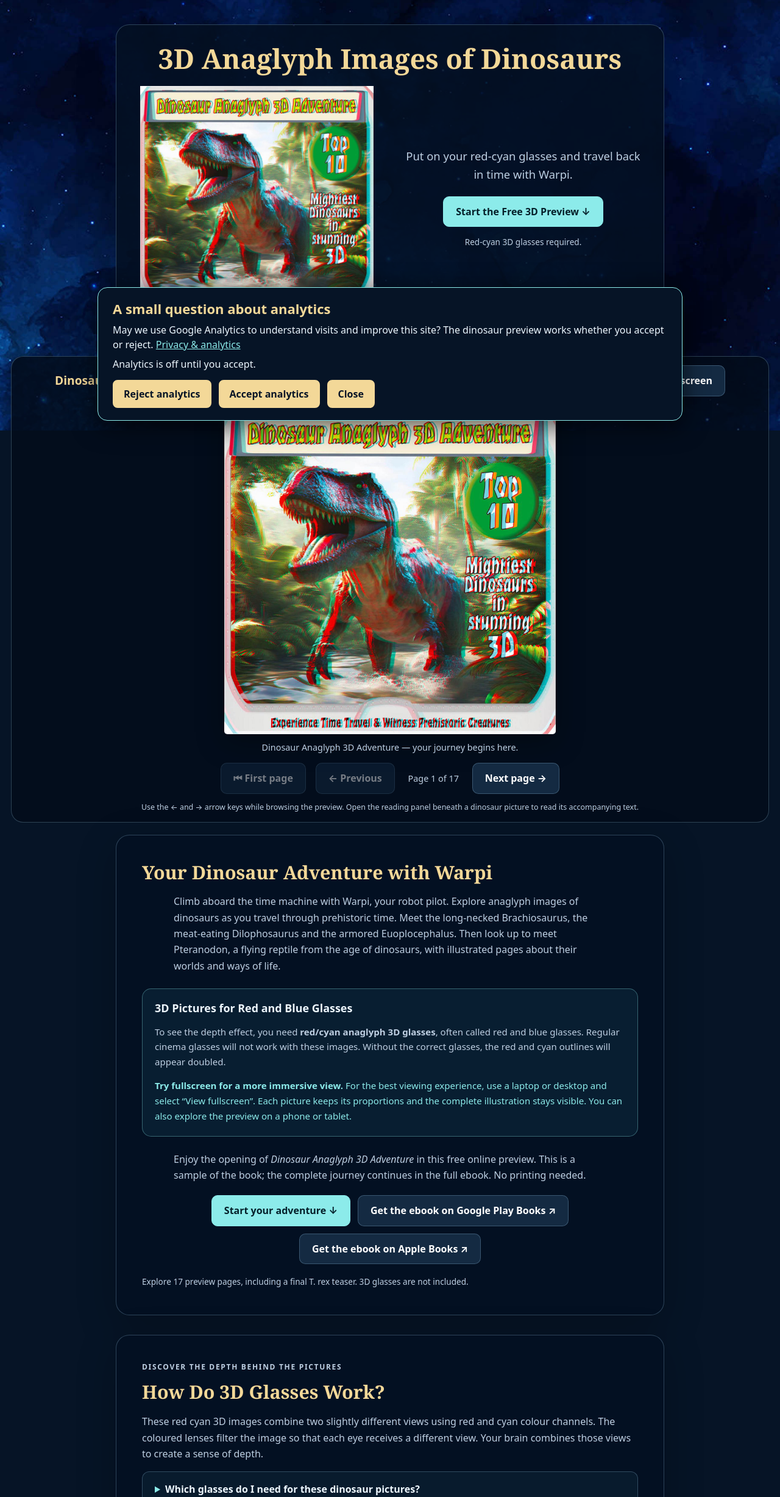
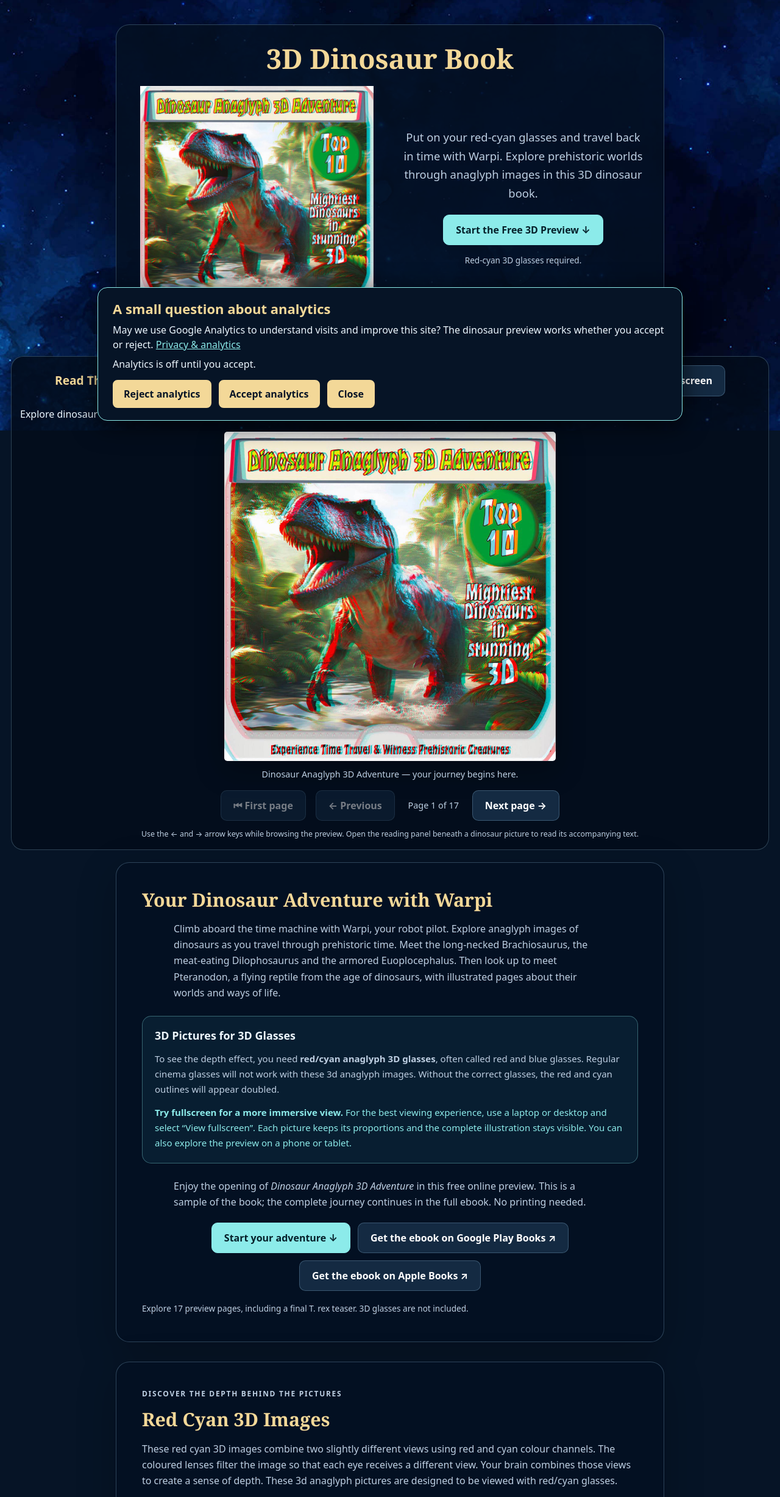
Before and after one commit to RonnieRonaldo/dino3dadventure.com, a plain HTML site: page index.html in a window 1280 px wide. Shown: the part 94-2549 px from the top of the page at 61% size. Drawn offline with Linux system fonts and the light colour scheme.

Commit message:
Add files via upload

```diff
--- a/index.html
+++ b/index.html
@@ -5,7 +5,7 @@
   <meta charset="UTF-8">
   <meta name="viewport" content="width=device-width, initial-scale=1">
 
-  <title>3D Anaglyph Images of Dinosaurs | Dino 3D Adventure</title>
+  <title>3D Dinosaur Book | Anaglyph Images &amp; 3D Pictures</title>
   <meta name="description" content="Explore dinosaur 3D pictures with red and blue glasses. Meet T. rex and other prehistoric animals in a free 17-page anaglyph book preview with Warpi.">
   <link rel="canonical" href="https://dino3dadventure.com/">
   <meta name="theme-color" content="#061426">
@@ -679,8 +679,11 @@
 .hero-cover-link{height:380px}.hero-cover{height:100%;max-height:none;object-fit:contain}
 @media(max-width:560px){.hero-cover-link{height:260px}}
 .video-load{display:flex;flex-direction:column;align-items:center;justify-content:center;gap:18px;width:100%;height:100%;padding:24px;border:0;background:linear-gradient(145deg,#142a42,#030b16);color:#edf7ff;cursor:pointer;font:inherit;text-align:center}
+.video-load{position:relative;isolation:isolate;overflow:hidden;background:#071524}
+.video-thumb{position:absolute;inset:0;width:100%;height:100%;object-fit:cover;z-index:-1;opacity:.82}
+.video-load::before{content:"";position:absolute;inset:0;background:linear-gradient(0deg,rgba(0,8,19,.88),rgba(0,8,19,.12) 60%,rgba(0,8,19,.3));z-index:-1}
 .video-load .play-icon{display:grid;place-items:center;width:70px;height:70px;border-radius:50%;background:#8cebea;color:#05202a;font-size:30px}
-.video-load:hover{background:#142a42}
+.video-load:hover .video-thumb{opacity:1}
 </style><style>
 /* Match the enhanced viewer layout before the end-of-page script runs. */
 .js .no-js .stage{display:flex}
@@ -733,7 +736,7 @@
   <main>
     <!-- VISUAL INTRODUCTION -->
     <section class="intro visual-intro" aria-labelledby="intro-title">
-      <h1 id="intro-title">3D Anaglyph Images of Dinosaurs</h1>
+      <h1 id="intro-title">3D Dinosaur Book</h1>
       <div class="hero-layout">
         <a class="hero-cover-link" href="#reader" aria-label="Start the free dinosaur 3D book preview">
           <img class="hero-cover"
@@ -742,7 +745,7 @@
                fetchpriority="high" decoding="async" width="1664" height="1651">
         </a>
         <div class="hero-copy">
-          <p class="lead">Put on your red-cyan glasses and travel back in time with Warpi.</p>
+          <p class="lead">Put on your red-cyan glasses and travel back in time with Warpi. Explore prehistoric worlds through anaglyph images in this 3D dinosaur book.</p>
           <a class="button primary" href="#reader">Start the Free 3D Preview ↓</a>
           <p class="small">Red-cyan 3D glasses required.</p>
         </div>
@@ -753,13 +756,14 @@
     <section class="reader" id="reader" aria-labelledby="reader-title">
       <div class="toolbar">
         <h2 class="reader-title" id="reader-title">
-          Dinosaur 3D Pictures — Free Book Preview
+          Read This Dinosaur Book with 3D Glasses
         </h2>
         <button class="control js-only" id="fullscreen-button"
                 type="button" aria-pressed="false">
           ⛶ View fullscreen
         </button>
       </div>
+      <p class="reader-seo-intro">Explore dinosaur 3d pictures in this free preview as Warpi guides you through a prehistoric adventure.</p>
 
       <div class="stage">
         <!-- PAGE 1: COVER -->
@@ -1361,12 +1365,12 @@
       </p>
 
       <div class="glasses-note" id="glasses">
-        <h2>3D Pictures for Red and Blue Glasses</h2>
+        <h2>3D Pictures for 3D Glasses</h2>
         <p>
           To see the depth effect, you need
           <strong>red/cyan anaglyph 3D glasses</strong>, often called
           red and blue glasses. Regular cinema glasses will not work
-          with these images. Without the correct glasses, the red and
+          with these 3d anaglyph images. Without the correct glasses, the red and
           cyan outlines will appear doubled.
         </p>
         <p class="fullscreen-tip">
@@ -1408,13 +1412,14 @@
     <!-- GENERAL INFORMATION -->
     <section class="info-section" aria-labelledby="glasses-title">
       <p class="eyebrow">Discover the depth behind the pictures</p>
-      <h2 id="glasses-title">How Do 3D Glasses Work?</h2>
+      <h2 id="glasses-title">Red Cyan 3D Images</h2>
 
       <p>
         These red cyan 3D images combine two slightly different views
         using red and cyan colour channels. The coloured lenses filter
         the image so that each eye receives a different view. Your
-        brain combines those views to create a sense of depth.
+        brain combines those views to create a sense of depth. These
+        3d anaglyph pictures are designed to be viewed with red/cyan glasses.
       </p>
 
       <details>
@@ -1496,7 +1501,7 @@
         <article class="short-card" aria-labelledby="short-title-1">
           <h3 id="short-title-1">Fall Into the Infinite Tunnel</h3>
           <div class="short-player">
-            <button class="video-load" type="button" data-video="https://www.youtube-nocookie.com/embed/wDywWy3-YxE?playsinline=1" data-title="Fall Into the Infinite Tunnel — anaglyph 3D YouTube Short"><span class="play-icon" aria-hidden="true">▶</span><span>Play video</span><span class="small">Fall Into the Infinite Tunnel — anaglyph 3D YouTube Short</span></button>
+            <button class="video-load" type="button" data-video="https://www.youtube-nocookie.com/embed/wDywWy3-YxE?playsinline=1" data-title="Fall Into the Infinite Tunnel — anaglyph 3D YouTube Short"><img class="video-thumb" src="https://i.ytimg.com/vi/wDywWy3-YxE/hqdefault.jpg" alt="" loading="lazy" decoding="async" width="480" height="360"><span class="play-icon" aria-hidden="true">▶</span><span>Play video</span><span class="small">Fall Into the Infinite Tunnel — anaglyph 3D YouTube Short</span></button>
           </div>
           <a class="button"
              href="https://www.youtube.com/shorts/wDywWy3-YxE"
@@ -1509,7 +1514,7 @@
         <article class="short-card" aria-labelledby="short-title-2">
           <h3 id="short-title-2">Galactic Descent</h3>
           <div class="short-player">
-            <button class="video-load" type="button" data-video="https://www.youtube-nocookie.com/embed/mPIT2V6bM2E?playsinline=1" data-title="Galactic Descent — anaglyph 3D YouTube Short"><span class="play-icon" aria-hidden="true">▶</span><span>Play video</span><span class="small">Galactic Descent — anaglyph 3D YouTube Short</span></button>
+            <button class="video-load" type="button" data-video="https://www.youtube-nocookie.com/embed/mPIT2V6bM2E?playsinline=1" data-title="Galactic Descent — anaglyph 3D YouTube Short"><img class="video-thumb" src="https://i.ytimg.com/vi/mPIT2V6bM2E/hqdefault.jpg" alt="" loading="lazy" decoding="async" width="480" height="360"><span class="play-icon" aria-hidden="true">▶</span><span>Play video</span><span class="small">Galactic Descent — anaglyph 3D YouTube Short</span></button>
           </div>
           <a class="button"
              href="https://www.youtube.com/shorts/mPIT2V6bM2E"
@@ -1522,7 +1527,7 @@
         <article class="short-card" aria-labelledby="short-title-3">
           <h3 id="short-title-3">Vintage Sun &amp; Spinning Moon</h3>
           <div class="short-player">
-            <button class="video-load" type="button" data-video="https://www.youtube-nocookie.com/embed/ZNtMy2amHv0?playsinline=1" data-title="Vintage Sun and Spinning Moon — anaglyph 3D YouTube Short"><span class="play-icon" aria-hidden="true">▶</span><span>Play video</span><span class="small">Vintage Sun and Spinning Moon — anaglyph 3D YouTube Short</span></button>
+            <button class="video-load" type="button" data-video="https://www.youtube-nocookie.com/embed/ZNtMy2amHv0?playsinline=1" data-title="Vintage Sun and Spinning Moon — anaglyph 3D YouTube Short"><img class="video-thumb" src="https://i.ytimg.com/vi/ZNtMy2amHv0/hqdefault.jpg" alt="" loading="lazy" decoding="async" width="480" height="360"><span class="play-icon" aria-hidden="true">▶</span><span>Play video</span><span class="small">Vintage Sun and Spinning Moon — anaglyph 3D YouTube Short</span></button>
           </div>
           <a class="button"
              href="https://www.youtube.com/shorts/ZNtMy2amHv0"
```
